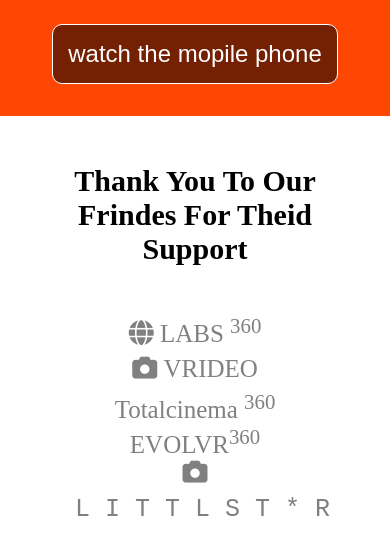
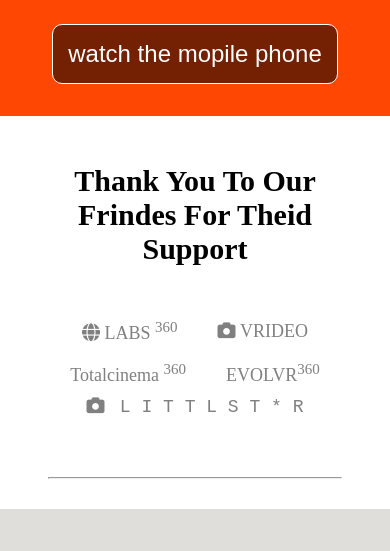
Before and after one commit to Emanyouseff/wildeyes, a plain HTML site: page index.html in a window 390 px wide. Shown: the part 4884-5435 px from the top of the page. Drawn offline with Linux system fonts and the light colour scheme.

Commit message:
'finally'

```diff
--- a/style.css
+++ b/style.css
@@ -194,7 +194,7 @@
     margin-bottom: 10px;
 }
 .margin{
-     margin: 0 20px;
+     margin: 5px 20px;
 }
 .section6 p{
     display: inline-block;
@@ -266,3 +266,8 @@
     width: 75%;
    }
 }
+@media (max-width:420px) {
+    .section6 .margin {
+        font-size: 18px;
+    }
+ }
```
